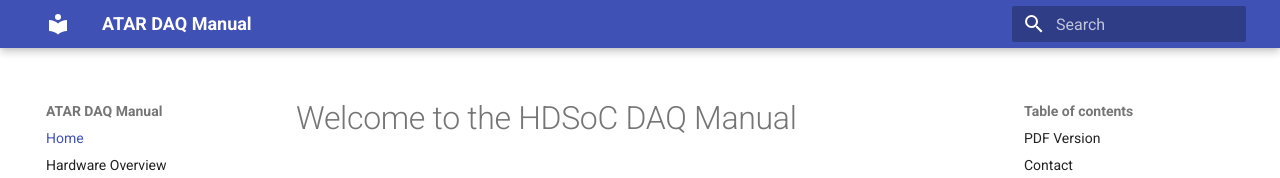
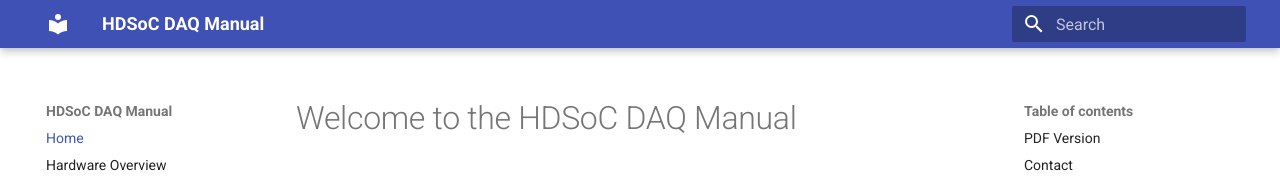
Before and after one commit to jaca230/hdsoc_daq_manual, an MkDocs documentation site: the page built from docs/index.md, in a window 1280 px wide. Shown: the top 178 px of the page. Built offline with MkDocs 1.6.1 and Material for MkDocs 9.7.7, drawn with Linux system fonts in a browser that asks for light colours.

Commit message:
another rename from atar to hdosc

```diff
--- a/mkdocs.yml
+++ b/mkdocs.yml
@@ -1,4 +1,4 @@
-site_name: ATAR DAQ Manual
+site_name: HDSoC DAQ Manual
 theme:
   name: 'material'
 
```
Also changed, not shown: site/index.html, site/odb_config/index.html, site/print_page/index.html, site/search/search_index.json, 4 other files.
